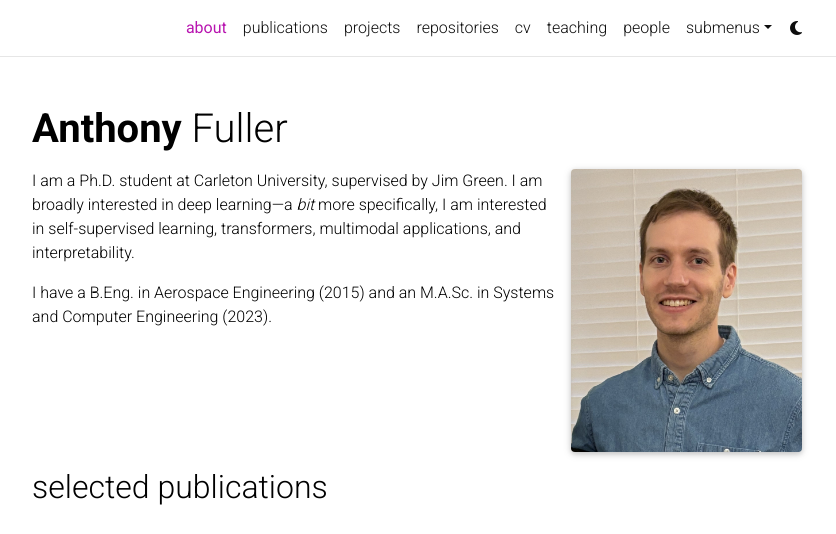
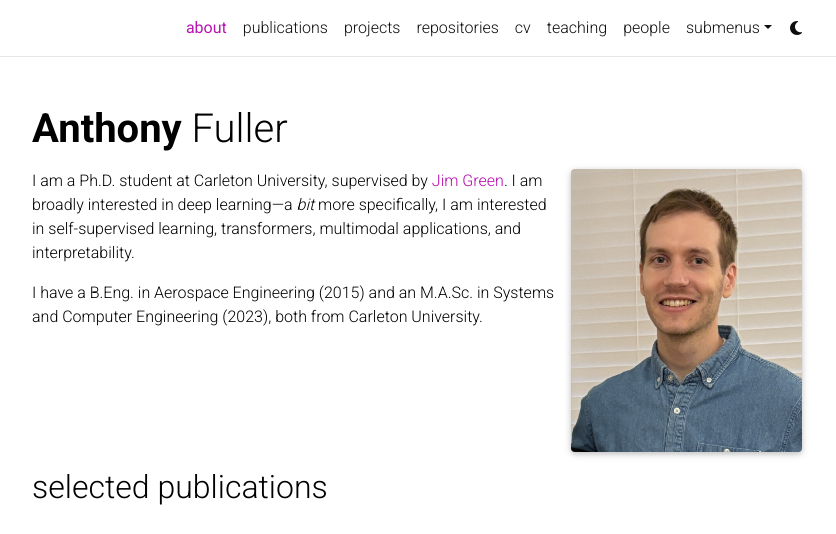
Before and after one commit to antofuller/antofuller.github.io, a Jekyll site: the page built from _pages/about.md, in a window 1280 px wide, cut to the strip 0-534 px from the top of the page. Shown: the whole strip, without its empty margins (223-1059 px from the left). Built offline with Jekyll 4.4.1, drawn with Linux system fonts in a browser that asks for light colours; full-size pictures stand in for the smaller copies a plugin makes; comment, search, counter and statistics services are not loaded; a style sheet for code colours, icons or effects is not loaded.

Commit message:
Update about.md

```diff
--- a/_pages/about.md
+++ b/_pages/about.md
@@ -16,6 +16,6 @@
 social: false  # includes social icons at the bottom of the page
 ---
 
-I am a Ph.D. student at Carleton University, supervised by Jim Green. I am broadly interested in deep learning—a *bit* more specifically, I am interested in self-supervised learning, transformers, multimodal applications, and interpretability.
+I am a Ph.D. student at Carleton University, supervised by <a href='[#](http://www.sce.carleton.ca/faculty/green/green.php)'>Jim Green</a>. I am broadly interested in deep learning—a *bit* more specifically, I am interested in self-supervised learning, transformers, multimodal applications, and interpretability.
 
-I have a B.Eng. in Aerospace Engineering (2015) and an M.A.Sc. in Systems and Computer Engineering (2023).
+I have a B.Eng. in Aerospace Engineering (2015) and an M.A.Sc. in Systems and Computer Engineering (2023), both from Carleton University.
```
